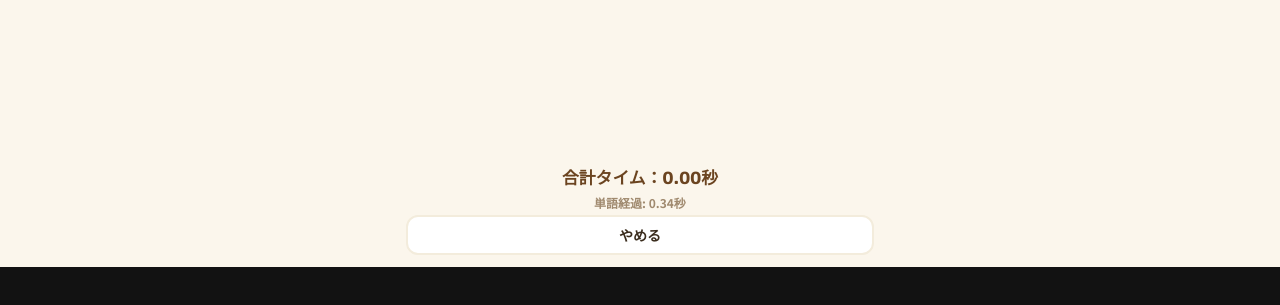
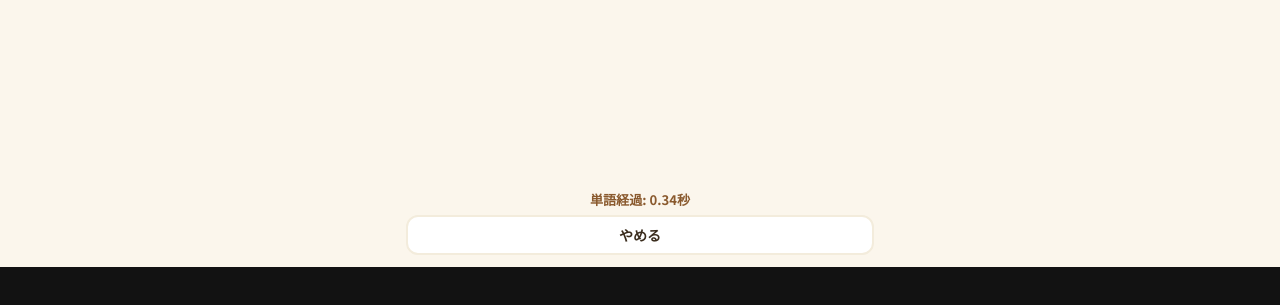
Before and after one commit to w9ptzcdty8-hash/beta-unchi-speedstar, a plain HTML site: page index.html in a window 1280 px wide. Both pictures are taken after a click on the button "ひとりであそぶ". Shown: the part 473-778 px from the top of the page. Drawn offline with Linux system fonts and the light colour scheme.

Commit message:
タイム表示改善

```diff
--- a/index.html
+++ b/index.html
@@ -56,8 +56,7 @@
             </div>
 
             <div class="game-footer">
-                <div class="total-time" id="single-total-time">合計タイム：0.00秒</div>
-                <!-- ワード登場からのリアルタイム経過表示 -->
+                <!-- ワード登場からのリアルタイム経過表示（タップ時は固定表示） -->
                 <div class="word-elapsed-time" id="single-word-elapsed">単語経過: 0.00秒</div>
                 <button id="btn-single-quit" class="btn btn-sub">やめる</button>
             </div>
@@ -73,7 +72,7 @@
 
             <div class="result-total" id="single-result-total">0.00秒</div>
 
-            <!-- FEAT-001: 称号表示用バッジ -->
+            <!-- 称号表示用バッジ -->
             <div id="single-result-title-badge" class="title-badge is-hidden"></div>
 
             <div class="result-detail" id="single-result-detail"></div>
--- a/script.js
+++ b/script.js
@@ -63,7 +63,7 @@ const UNIQUE_FAKE_WORDS = Array.from(new Set(FAKE_WORDS)).filter(w => w !== CORR
 const ALL_WORDS = UNIQUE_FAKE_WORDS.concat([CORRECT_WORD]);
 const CORRECT_WORD_INDEX = ALL_WORDS.length - 1;
 
-// CHG-001: 難易度ごとのダミー出現確率（fakeRate）
+// 難易度ごとのダミー出現確率（fakeRate）
 const DIFFICULTY_SETTINGS = {
     1: { name: "EASY", min: 1000, max: 1300, fakeRate: 0.60 },   // 正解率40%
     2: { name: "NORMAL", min: 600, max: 1300, fakeRate: 0.70 }, // 正解率30%
@@ -71,7 +71,7 @@ const DIFFICULTY_SETTINGS = {
     4: { name: "CHAOS", min: 100, max: 1300, fakeRate: 0.85 }   // 正解率15%
 };
 
-// CHG-002: 「ひとりであそぶ」の進行構成変更 (ラウンド2を NORMAL に)
+// 「ひとりであそぶ」の進行構成 (ラウンド2を NORMAL に)
 const SINGLE_LEVEL_PROGRESSION = [1, 2, 2, 3, 4];
 const MISS_PENALTY_MS = 500;
 const LOCAL_HIGHSCORE_LIST_KEY = "unchiSpeedstar_highscore_list_ms";
@@ -216,7 +216,7 @@ function setWordTextWithAnimation(element, newText) {
     element.classList.add(animClass);
 }
 
-// FEAT-001: 合計タイムから称号情報を取得する純粋関数
+// 合計タイムから称号情報を取得する関数
 function getTitleInfo(totalMs) {
     const sec = totalMs / 1000;
     if (sec < 2.50) return { rank: "ss", name: "👑 神速のうんち神" };
@@ -238,7 +238,6 @@ const singleEls = {
     roundTimes: document.getElementById("single-round-times"),
     wordBlob: document.getElementById("single-word-blob"),
     wordText: document.getElementById("single-word-text"),
-    totalTime: document.getElementById("single-total-time"),
     wordElapsed: document.getElementById("single-word-elapsed"),
     quitBtn: document.getElementById("btn-single-quit"),
     resultTotal: document.getElementById("single-result-total"),
@@ -253,8 +252,8 @@ let singleState = null;
 function createSingleState() {
     return {
         roundIndex: 0,
-        roundTimesMs: [0, 0, 0, 0, 0],
-        roundTapTimesMs: [0, 0, 0, 0, 0],       // 各ラウンドの純粋なタップ反応時間
+        roundTimesMs: [0, 0, 0, 0, 0],          // ペナルティ・見逃し込みの各ラウンド合計
+        roundTapTimesMs: [0, 0, 0, 0, 0],       // 純粋なタップ反応時間（お手つき・見逃しを含まない）
         roundMissedTimesMs: [0, 0, 0, 0, 0],    // 各ラウンドの見逃した正解タイム
         roundMissCounts: [0, 0, 0, 0, 0],       // 各ラウンドのお手つき回数
         wordTimeoutId: null,
@@ -263,10 +262,11 @@ function createSingleState() {
         wordIsActive: false,
         finished: false,
         isPaused: false,
-        elapsedTimerAnimId: null               // リアルタイム経過表示用アニメーションフレームID
+        elapsedTimerAnimId: null
     };
 }
 
+// 画面上部（HUD）の5回タイム表示：お手つき・見逃しを含まない「純粋なタップタイム」を表示
 function renderSingleRoundChips() {
     singleEls.roundTimes.innerHTML = "";
     for (let i = 0; i < 5; i++) {
@@ -274,7 +274,7 @@ function renderSingleRoundChips() {
         chip.className = "round-chip";
         if (i < singleState.roundIndex) {
             chip.classList.add("is-done");
-            chip.textContent = `${i + 1}: ${formatSeconds(singleState.roundTimesMs[i])}`;
+            chip.textContent = `${i + 1}: ${formatSeconds(singleState.roundTapTimesMs[i])}`;
         } else if (i === singleState.roundIndex) {
             chip.classList.add("is-current");
             chip.textContent = `${i + 1}回目`;
@@ -285,23 +285,14 @@ function renderSingleRoundChips() {
     }
 }
 
-function updateSingleTotalDisplay() {
-    const doneTotal = singleState.roundTimesMs
-        .slice(0, singleState.roundIndex)
-        .reduce((a, b) => a + b, 0);
-    singleEls.totalTime.textContent = `合計タイム：${formatSeconds(doneTotal)}`;
-}
-
-// リアルタイム単語経過時間の更新関数
+// リアルタイム単語経過時間の更新関数（正解タップ時は固定）
 function updateWordElapsedDisplay() {
     if (!singleState || singleState.finished) return;
 
-    if (singleState.wordIsActive && singleState.wordStartedAt > 0) {
+    if (!singleState.isPaused && singleState.wordIsActive && singleState.wordStartedAt > 0) {
         const now = performance.now();
         const elapsed = (now - singleState.wordStartedAt) / 1000;
         singleEls.wordElapsed.textContent = `単語経過: ${elapsed.toFixed(2)}秒`;
-    } else {
-        singleEls.wordElapsed.textContent = "単語経過: 0.00秒";
     }
 
     singleState.elapsedTimerAnimId = requestAnimationFrame(updateWordElapsedDisplay);
@@ -313,7 +304,6 @@ function startSinglePlay() {
     resetFeedback(singleEls.feedback, singleEls.stage);
     setWordTextWithAnimation(singleEls.wordText, "");
     renderSingleRoundChips();
-    updateSingleTotalDisplay();
     showScreen("single");
     scheduleSingleWord();
 
@@ -335,7 +325,7 @@ function scheduleSingleWord() {
 function showSingleWord(level) {
     if (!singleState || singleState.finished || singleState.isPaused) return;
 
-    // 前の単語が「うんち」で見逃されていた（タップされなかった）場合、その時間を記録・加算
+    // 前の単語が「うんち」で見逃されていた（タップされなかった）場合、その時間を加算
     if (singleState.wordIsActive && singleState.waitingForCorrectTap && singleState.wordStartedAt > 0) {
         const missedTime = performance.now() - singleState.wordStartedAt;
         singleState.roundMissedTimesMs[singleState.roundIndex] += missedTime;
@@ -369,6 +359,9 @@ function handleSingleTap() {
         // --- 正解 ---
         const reaction = performance.now() - singleState.wordStartedAt;
         singleState.roundTapTimesMs[singleState.roundIndex] = reaction;
+
+        // タップした瞬間の単語タイムを画面下に固定表示
+        singleEls.wordElapsed.textContent = `単語経過: ${(reaction / 1000).toFixed(2)}秒`;
 
         const missPenalty = singleState.roundMissCounts[singleState.roundIndex] * MISS_PENALTY_MS;
         singleState.roundTimesMs[singleState.roundIndex] += (reaction + missPenalty);
@@ -413,7 +406,6 @@ function advanceSingleRound() {
     singleState.roundIndex += 1;
 
     renderSingleRoundChips();
-    updateSingleTotalDisplay();
 
     if (singleState.roundIndex >= 5) {
         singleState.finished = true;
@@ -474,7 +466,7 @@ function finishSinglePlay() {
     singleEls.resultNewRecord.classList.toggle("is-hidden", !isNewTopRecord);
     singleEls.resultTotal.textContent = formatSeconds(totalMs);
 
-    // FEAT-001: リザルト画面での称号の表示
+    // リザルト画面での称号の表示
     const titleInfo = getTitleInfo(totalMs);
     const titleBadge = document.getElementById("single-result-title-badge");
     if (titleBadge) {
@@ -584,7 +576,7 @@ function renderHighscoreScreen() {
         highscoreEls.localList.innerHTML = '<li class="highscore-loading">記録なし</li>';
     } else {
         localBest.forEach((ms, index) => {
-            const titleInfo = getTitleInfo(ms); // FEAT-001: 称号情報を取得
+            const titleInfo = getTitleInfo(ms);
             const li = document.createElement("li");
             li.innerHTML = `
                 <span class="hs-rank">${index + 1}位</span>
--- a/style.css
+++ b/style.css
@@ -423,21 +423,14 @@ button {
     display: flex;
     flex-direction: column;
     align-items: center;
-    gap: 4px;
-}
-
-.total-time {
-    font-family: var(--font-display);
-    font-size: 1.05rem;
-    font-weight: 800;
-    color: var(--color-brown-dark);
+    gap: 6px;
 }
 
 /* 画面下のリアルタイム経過表示 */
 .word-elapsed-time {
-    font-size: 0.75rem;
+    font-size: 0.82rem;
     font-weight: 700;
-    color: #a08a6f;
+    color: #8A5A2E;
     min-height: 1.2em;
 }
 
@@ -641,7 +634,7 @@ button {
 }
 
 /* ========================================
-   称号バッジ (FEAT-001)
+   称号バッジ
 ======================================== */
 .title-badge {
     font-family: var(--font-display);
```
